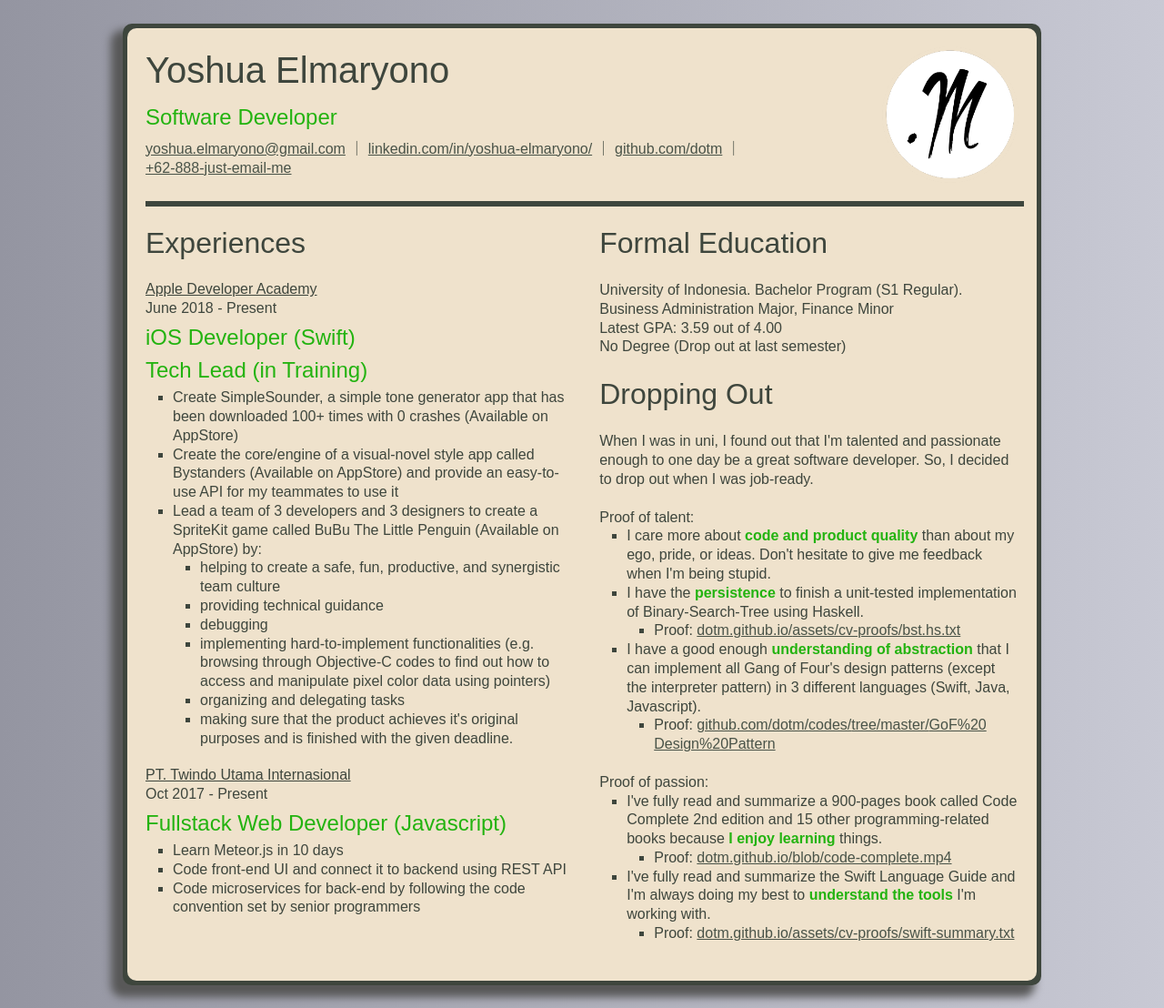
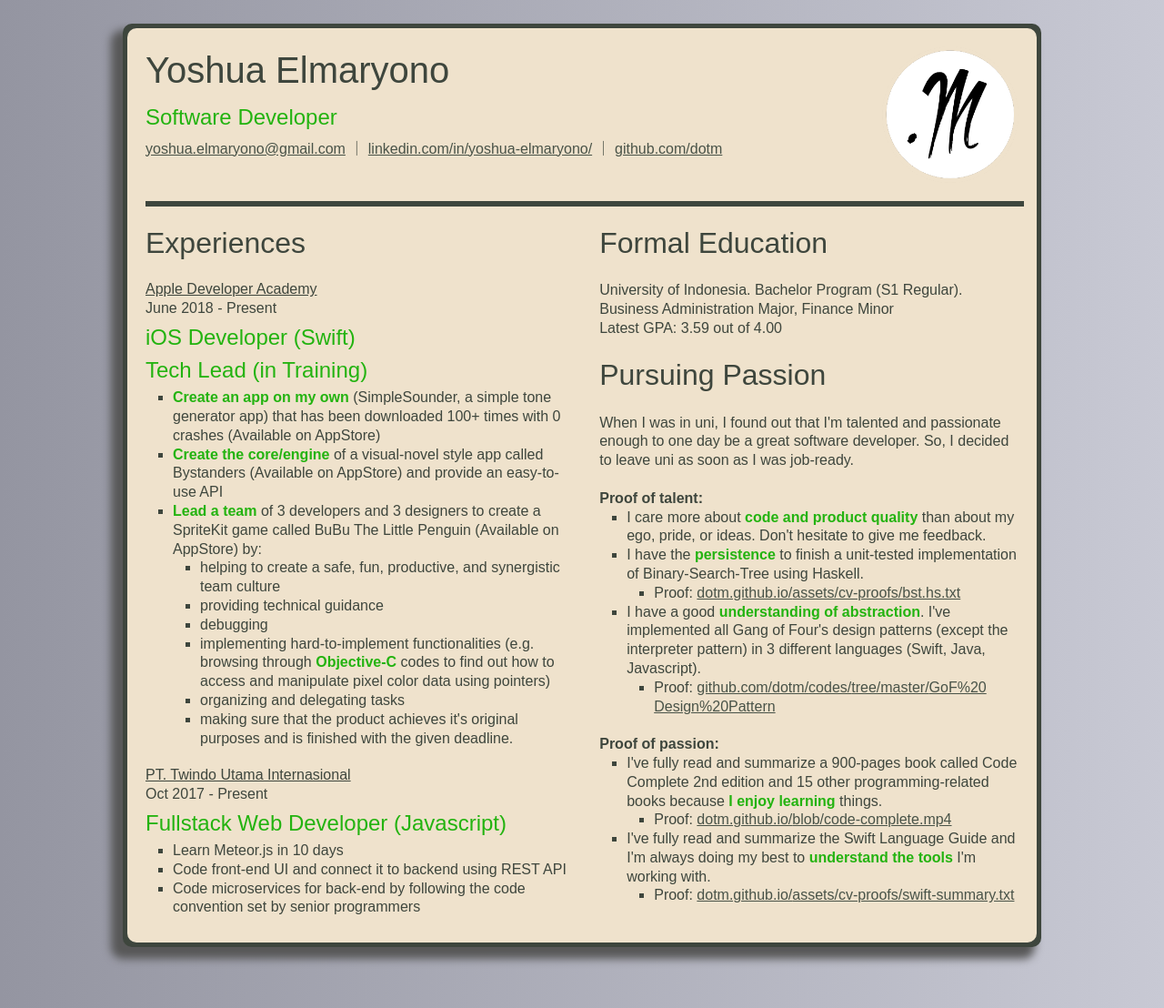
Before and after one commit to dotm/dotm.github.io, a Jekyll site: the page cv.html, which Jekyll copies as it is, in a window 1280 px wide. Shown: the whole page at 91% size. Built offline with Jekyll 4.4.1, drawn with Linux system fonts in a browser that asks for light colours.

Commit message:
refine cv

```diff
--- a/cv.html
+++ b/cv.html
@@ -28,10 +28,11 @@
             <h2 class="my-description highlight">Software Developer</h2>
             <section class="contact-me">
               <p>
-                <a href="mailto:yoshua.elmaryono@gmail.com">yoshua.elmaryono@gmail.com</a> ｜
-                <a href="https://linkedin.com/in/yoshua-elmaryono/">linkedin.com/in/yoshua-elmaryono/</a> ｜
-                <a href="https://github.com/dotm/">github.com/dotm</a> ｜
-                <a href="mailto:yoshua.elmaryono@gmail.com">+62-888-just-email-me</a>
+                <a href="mailto:yoshua.elmaryono@gmail.com">yoshua.elmaryono@gmail.com</a>
+                 ｜
+                <a href="https://linkedin.com/in/yoshua-elmaryono/">linkedin.com/in/yoshua-elmaryono/</a>
+                 ｜
+                <a href="https://github.com/dotm/">github.com/dotm</a>
               </p>
             </section>
           </section>
@@ -49,20 +50,20 @@
               <p class="experience-item__position-title highlight">iOS Developer (Swift)</p>
               <p class="experience-item__position-title highlight">Tech Lead (in Training)</p>
               <ul class="experience-item__achievements">
-                <li>Create SimpleSounder, a simple tone generator app that has been downloaded 100+ times with 0 crashes (Available on AppStore)</li>
+                <li><strong class="highlight">Create an app on my own</strong> (SimpleSounder, a simple tone generator app) that has been downloaded 100+ times with 0 crashes (Available on AppStore)</li>
                 <li>
-                  Create the core/engine of a visual-novel style app called Bystanders (Available on AppStore)
-                  and provide an easy-to-use API for my teammates to use it
+                  <strong class="highlight">Create the core/engine</strong> of a visual-novel style app called Bystanders (Available on AppStore)
+                  and provide an easy-to-use API
                 </li>
                 <li>
-                  Lead a team of 3 developers and 3 designers
+                  <strong class="highlight">Lead a team</strong> of 3 developers and 3 designers
                   to create a SpriteKit game called BuBu The Little Penguin (Available on AppStore)
                   by:
                   <ul>
                     <li>helping to create a safe, fun, productive, and synergistic team culture</li>
                     <li>providing technical guidance</li>
                     <li>debugging</li>
-                    <li>implementing hard-to-implement functionalities (e.g. browsing through Objective-C codes to find out how to access and manipulate pixel color data using pointers)</li>
+                    <li>implementing hard-to-implement functionalities (e.g. browsing through <strong class="highlight">Objective-C</strong> codes to find out how to access and manipulate pixel color data using pointers)</li>
                     <li>organizing and delegating tasks</li>
                     <li>making sure that the product achieves it's original purposes and is finished with the given deadline.</li>
                   </ul>
@@ -87,28 +88,27 @@
             <br>
             <p>University of Indonesia. Bachelor Program (S1 Regular). Business Administration Major, Finance Minor</p>
             <p>Latest GPA: 3.59 out of 4.00</p>
-            <p>No Degree (Drop out at last semester)</p>
             <br>
 
-            <h2>Dropping Out</h2>
+            <h2>Pursuing Passion</h2>
             <br>
             <p>
               When I was in uni, I found out that I'm talented and passionate enough to one day be a great software developer.
-              So, I decided to drop out when I was job-ready.
+              So, I decided to leave uni as soon as I was job-ready.
             </p>
             <br>
-            <p>Proof of talent:</p>
+            <p><strong>Proof of talent:</strong></p>
             <ul>
-              <li>I care more about <strong class="highlight">code and product quality</strong> than about my ego, pride, or ideas. Don't hesitate to give me feedback when I'm being stupid.</li>
+              <li>I care more about <strong class="highlight">code and product quality</strong> than about my ego, pride, or ideas. Don't hesitate to give me feedback.</li>
 
               <li>I have the <strong class="highlight">persistence</strong> to finish a unit-tested implementation of Binary-Search-Tree using Haskell.</li>
               <ul><li>Proof: <a href="/assets/cv-proofs/bst.hs.txt" target="_blank">dotm.github.io/<wbr>assets/cv-proofs/bst.hs.txt</a></li></ul>
 
-              <li>I have a good enough <strong class="highlight">understanding of abstraction</strong> that I can implement all Gang of Four's design patterns (except the interpreter pattern) in 3 different languages (Swift, Java, Javascript).</li>
+              <li>I have a good <strong class="highlight">understanding of abstraction</strong>. I've implemented all Gang of Four's design patterns (except the interpreter pattern) in 3 different languages (Swift, Java, Javascript).</li>
               <ul><li>Proof: <a href="https://github.com/dotm/codes/tree/master/GoF%20Design%20Pattern" target="_blank">github.com/dotm/<wbr>codes/<wbr>tree/master/<wbr>GoF%20<wbr>Design%20<wbr>Pattern</a></li></ul>
             </ul>
             <br>
-            <p>Proof of passion:</p>
+            <p><strong>Proof of passion:</strong></p>
             <ul>
               <li>I've fully read and summarize a 900-pages book called Code Complete 2nd edition and 15 other programming-related books because <strong class="highlight">I enjoy learning</strong> things.</li>
               <ul><li>Proof: <a href="https://dotm.github.io/blob/code-complete.mp4" target="_blank">dotm.github.io/<wbr>blob/code-complete.mp4</a></li></ul>
```
